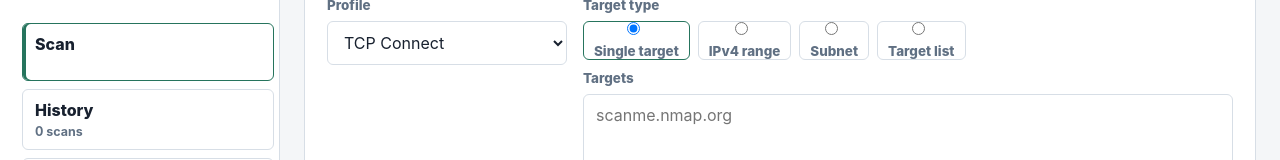
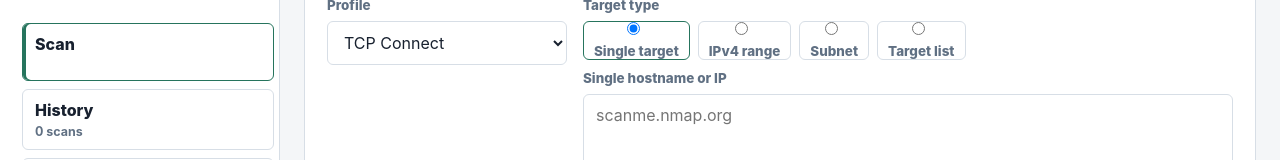
Before and after one commit to krisarmstrong/maple, a React (Vite) app in the folder frontend/: page / in a window 1280 px wide. Shown: the part 191-351 px from the top of the page. Built offline with nearby package versions, Linux system fonts and the light colour scheme.

Commit message:
fix: clarify target input intent
Show a target field label that matches the selected target mode while preserving the stable Targets accessible label. This makes single target, CIDR subnet, IPv4 range, and target list entry easier to distinguish.

```diff
--- a/frontend/src/components/ScanWorkspace.tsx
+++ b/frontend/src/components/ScanWorkspace.tsx
@@ -13,6 +13,7 @@ import { scanScope } from "../core/scan-scope";
 import {
   type TargetModeID,
   targetModeHelp,
+  targetModeInputLabel,
   targetModePlaceholder,
   targetModes,
 } from "../core/target-modes";
@@ -231,8 +232,9 @@ export function ScanWorkspace({ nmapPath, onScanFinished }: ScanWorkspaceProps):
                 ))}
               </fieldset>
               <label>
-                <span>Targets</span>
+                <span>{targetModeInputLabel(targetModeId)}</span>
                 <textarea
+                  aria-label="Targets"
                   onChange={(event) => updateTargets(event.target.value, setTargets, setPreview)}
                   placeholder={targetModePlaceholder(targetModeId)}
                   rows={5}
--- a/frontend/src/core/target-modes.ts
+++ b/frontend/src/core/target-modes.ts
@@ -44,6 +44,19 @@ export function targetModeHelp(modeID: TargetModeID): string {
 
 export function targetModePlaceholder(modeID: TargetModeID): string {
   return findTargetMode(modeID).placeholder;
+}
+
+export function targetModeInputLabel(modeID: TargetModeID): string {
+  if (modeID === "single") {
+    return "Single hostname or IP";
+  }
+  if (modeID === "range") {
+    return "IPv4 range";
+  }
+  if (modeID === "subnet") {
+    return "CIDR subnet";
+  }
+  return "Target list";
 }
 
 export function validateTargetsForMode(
```
Also changed, not shown: 1 other file (tests, documents, lock files or other folders).
